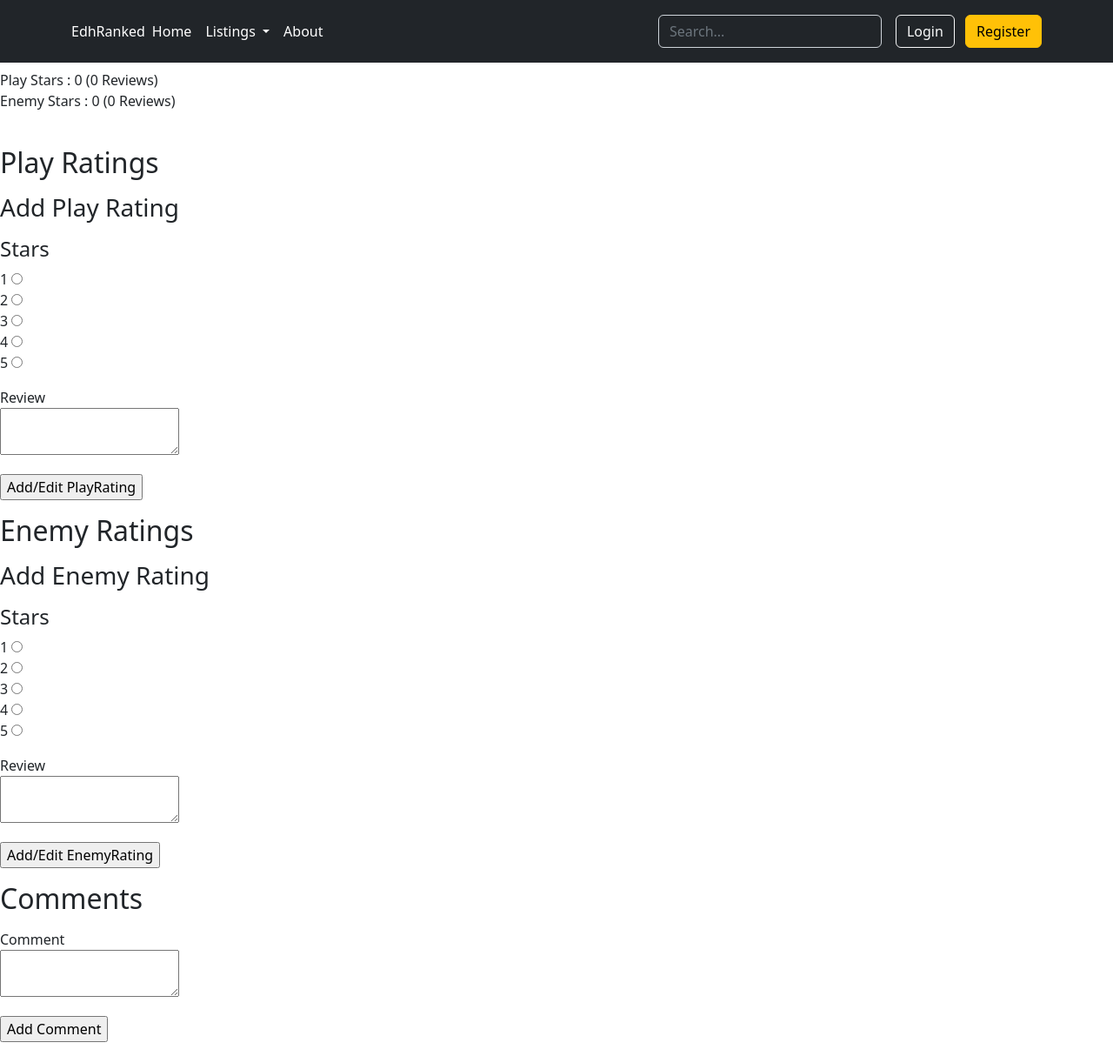
After one commit to Onymbyte/edh-ranked-backend, a Flask app: template edh-ranked-backend/templates/listing.html in a window 1280 px wide. The commit adds this page. Shown: the whole page at 87% size. Run offline with Flask 2, Linux system fonts and the light colour scheme; the template is opened without the code that fills it: values that come from a table or form of the project are taken from there, others are empty; some libraries are stand-ins or nearby versions.

Commit message:
Made major changes and added bootstrap

```diff
--- a/edh-ranked-backend/app.py
+++ b/edh-ranked-backend/app.py
@@ -5,18 +5,12 @@ from sqlalchemy import create_engine
 from flask_sqlalchemy import SQLAlchemy
 from flask_mysqldb import MySQL
 
-# engine = create_engine("mysql://onymbit:rutgers28@18.188.99.73:3306/testDB")
-
-
 app = Flask(__name__)
+app.debug = True
 app.config['SECRET_KEY'] = 'asdkhjfgkajsdhgjhdfbajvbhb'
 app.config['SQLALCHEMY_DATABASE_URI'] = "mysql://onymbit:rutgers28@18.188.99.73:3306/edhRanked"
 app.config['sqlalchemy_track_modifications'.upper()] = False
-# app.config['MYSQL_HOST'] = '18.188.99.73'
-# app.config['MYSQL_PORT'] = 3306
-# app.config['MYSQL_USER'] = 'onymbit'
-# app.config['MYSQL_PASSWORD'] = 'rutgers28'
-# app.config['MYSQL_DB'] = 'testDB'
+
 
 db = SQLAlchemy(app)
 
--- a/edh-ranked-backend/forms.py
+++ b/edh-ranked-backend/forms.py
@@ -1,6 +1,6 @@
 from flask_wtf import FlaskForm
-from wtforms import StringField, PasswordField, SubmitField, BooleanField
-from wtforms.validators import DataRequired, Email, EqualTo
+from wtforms import StringField, PasswordField, SubmitField, BooleanField, TextAreaField, RadioField
+from wtforms.validators import DataRequired, Email, EqualTo, Length, Optional
 
 
 class RegisterForm(FlaskForm):
@@ -15,3 +15,18 @@ class LoginForm(FlaskForm):
     password = PasswordField('Password', validators=[DataRequired()])
     remember = BooleanField('Remember Me')
     submit = SubmitField('Login')
+class CreateListingForm(FlaskForm):
+    name = StringField('Commander Card name', validators=[DataRequired()])
+    submit = SubmitField('Add Commander')
+class CommentForm(FlaskForm):
+    comment = TextAreaField('Comment', validators=[DataRequired(), Length(max=280)])
+    submit = SubmitField('Add Comment')
+
+class PlayRatingForm(FlaskForm):
+    stars = RadioField('Stars', choices=[1,2,3,4,5], validate_choice=True, validators=[DataRequired()])
+    review = TextAreaField('Review', validators=[Optional(), Length(max=280)])
+    submit = SubmitField('Add/Edit PlayRating')
+class EnemyRatingForm(FlaskForm):
+    stars = RadioField('Stars', choices=[1,2,3,4,5], validate_choice=True, validators=[DataRequired()])
+    review = TextAreaField('Review', validators=[Optional(), Length(max=280)])
+    submit = SubmitField('Add/Edit EnemyRating')
--- a/edh-ranked-backend/templates/base.html
+++ b/edh-ranked-backend/templates/base.html
@@ -1,24 +1,60 @@
 <!DOCTYPE html>
-<html>
+<html lang="en">
+  <head>
+    <meta charset="utf-8">
+    <meta name="viewport" content="width=device-width, initial-scale=1, shrink-to-fit=no">
+
+    <link href="https://cdn.jsdelivr.net/npm/bootstrap@5.2.3/dist/css/bootstrap.min.css" rel="stylesheet" integrity="sha384-rbsA2VBKQhggwzxH7pPCaAqO46MgnOM80zW1RWuH61DGLwZJEdK2Kadq2F9CUG65" crossorigin="anonymous">
+
+
+    <title>{% block title %} {% endblock %}</title>
+
+  </head>
   <body>
+    <header class="p-3 text-bg-dark">
+      <div class="container">
+        <div class="d-flex flex-wrap align-items-center justify-content-center justify-content-lg-start">
+          <a href="/" class="d-flex align-items-center mb-2 mb-lg-0 text-white text-decoration-none">
+            <!-- <svg class="bi me-2" width="40" height="32" role="img" aria-label="EdhRanked"><use xlink:href="{{url_for('index')}}"></use></svg> -->
+            EdhRanked
+          </a>
+
+          <ul class="nav col-12 col-lg-auto me-lg-auto mb-2 justify-content-center mb-md-0">
+            <li><a href="{{url_for('index')}}" class="nav-link px-2 text-white">Home</a></li>
+            <li class="nav-item dropdown ">
+              <a class="nav-link dropdown-toggle px-2 text-white" href="#" role="button" data-bs-toggle="dropdown" aria-expanded="false" >
+                Listings
+              </a>
+              <ul class="dropdown-menu dropdown-menu-dark">
+                <li><a class="dropdown-item" href="{{url_for('listings')}}">Recent Commanders</a></li>
+                <li><a class="dropdown-item" href="{{url_for('listings')}}">Top Commanders To Play</a></li>
+                <li><a class="dropdown-item" href="{{url_for('listings')}}">Top Commanders To Play Against</a></li>
+              </ul>
+            </li>
+            <li><a href="#" class="nav-link px-2 text-white">About</a></li>
+          </ul>
+
+          <form class="col-12 col-lg-auto mb-3 mb-lg-0 me-lg-3" role="search">
+            <input type="search" class="form-control form-control-dark text-bg-dark" placeholder="Search..." aria-label="Search">
+          </form>
+
+          <div class="text-end">
+            {% if user is defined %}
+            <a role="button" class="btn btn-outline-light me-2" href="{{url_for('profile', username=user.username)}}">Profile</a>
+            <a role="button" class="btn btn-warning" href="{{url_for('logout')}}">Logout</a>
+            {% else %}
+            <a role="button" class="btn btn-outline-light me-2" href="{{url_for('login')}}">Login</a>
+            <a role="button" class="btn btn-warning" href="{{url_for('register')}}">Register</a>
+            {% endif %}
+          </div>
+        </div>
+      </div>
+    </header>
     <!-- Insert navigation bar HTML below -->
-    <div>
-      <a href="{{url_for('index')}}">Home</a>
-        |
-      <a href="{{url_for('index')}}">About</a>
-      {% if user is defined %}
-      |
-      <a href="{{url_for('profile', username=user.username)}}">Profile</a>
-      |
-      <a href="{{url_for('logout')}}">Logout</a>
-      {% else %}
-      |
-      <a href="{{url_for('register')}}">Register</a>
-      |
-      <a href="{{url_for('login')}}">Login</a>
-      {% endif %}
-    </div>
+
     {% block content %}
     {% endblock %}
+    <script src="https://cdn.jsdelivr.net/npm/bootstrap@5.2.3/dist/js/bootstrap.bundle.min.js" integrity="sha384-kenU1KFdBIe4zVF0s0G1M5b4hcpxyD9F7jL+jjXkk+Q2h455rYXK/7HAuoJl+0I4" crossorigin="anonymous"></script>
+
   </body>
 </html>
--- /dev/null
+++ b/edh-ranked-backend/templates/listing.html
@@ -0,0 +1,121 @@
+{% extends "base.html" %}
+{% block title %}{{listing.name}}{% endblock %}
+{% block content %}
+<h1>
+    {{listing.name}}
+</h1>
+<p>
+    {% if listing.play_review_num %}
+    Play Stars : {{listing.play_star_total / listing.play_review_num}} ({{listing.play_review_num}} Reviews)<br>
+    {% else %}
+    Play Stars : 0 (0 Reviews)<br>
+    {% endif %}
+    {% if listing.enemy_review_num %}
+    Enemy Stars : {{listing.enemy_star_total / listing.enemy_review_num}} ({{listing.enemy_review_num}} Reviews)
+    {% else %}
+    Enemy Stars : 0 (0 Reviews)<br>
+    {% endif %}
+</p>
+<img src="{{imgUri}}" alt="">
+<div class="playRatings">
+    <h2>Play Ratings</h2>
+    <ul>
+        {% for rev in play %}
+        <li>{{rev.star}} Star(s) : "{{rev.review}}" - {{rev.author_username}} [{{rev.timestamp}}]</li>
+
+        {% endfor %}
+    </ul>
+    <div class="rate">
+        <h3>Add Play Rating</h3>
+        {% if form1 is defined %}
+        <form action="{{url_for('listing', listing_id=listing.id, formid=1)}}" method="post">
+            {{ form1.hidden_tag() }}
+            <p>
+                <h4>
+                    {{form1.stars.label}}
+                </h4>
+                {% for field in form1.stars %}
+                    {{field.label}}
+                    {{ field() }}
+                    <br>
+                {% endfor %}
+                {% for error in form1.review.errors %}
+                <span style="color: red;">[{{ error }}]</span>
+                {% endfor %}
+            </p>
+            <p>
+                {{ form1.review.label }}<br>
+                {{ form1.review() }}<br>
+                {% for error in form1.review.errors %}
+                <span style="color: red;">[{{ error }}]</span>
+                {% endfor %}
+            </p>
+            <p>{{ form1.submit() }}</p>
+        </form>
+        {% endif %}
+    </div>
+</div>
+<div class="enemyRatings">
+    <h2>Enemy Ratings</h2>
+    <ul>
+        {% for rev in enemy %}
+        <li>{{rev.star}} Star(s) : "{{rev.review}}" - {{rev.author_username}} [{{rev.timestamp}}]</li>
+
+        {% endfor %}
+    </ul>
+    <div class="rate">
+        <h3>Add Enemy Rating</h3>
+        {% if form2 is defined %}
+        <form action="{{url_for('listing', listing_id=listing.id, formid=2)}}" method="post">
+            {{ form2.hidden_tag() }}
+            <p>
+                <h4>
+                    {{form2.stars.label}}
+                </h4>
+                {% for field in form2.stars %}
+                    {{field.label}}
+                    {{ field() }}
+                    <br>
+                {% endfor %}
+                {% for error in form2.review.errors %}
+                <span style="color: red;">[{{ error }}]</span>
+                {% endfor %}
+            </p>
+            <p>
+                {{ form2.review.label }}<br>
+                {{ form2.review() }}<br>
+                {% for error in form2.review.errors %}
+                <span style="color: red;">[{{ error }}]</span>
+                {% endfor %}
+            </p>
+            <p>{{ form2.submit() }}</p>
+        </form>
+        {% endif %}
+    </div>
+</div>
+
+<div class="comments">
+    <h2>Comments</h2>
+    <ul>
+        {% for comment in comments %}
+        <li>"{{comment.comment}}" - {{comment.author_username}} [{{comment.timestamp}}]</li>
+
+        {% endfor %}
+    </ul>
+    {% if form3 is defined %}
+    <form action="{{url_for('listing', listing_id=listing.id, formid=3)}}" method="post">
+        {{ form3.hidden_tag() }}
+        <p>
+            {{ form3.comment.label }}<br>
+            {{ form3.comment() }}<br>
+            {% for error in form3.comment.errors %}
+            <span style="color: red;">[{{ error }}]</span>
+            {% endfor %}
+        </p>
+        <p>{{ form3.submit() }}</p>
+    </form>
+    {% endif %}
+</div>
+
+
+{% endblock %}
--- a/edh-ranked-backend/templates/login.html
+++ b/edh-ranked-backend/templates/login.html
@@ -1,4 +1,5 @@
 {% extends "base.html" %}
+{% block title %}Login{% endblock %}
 {% block content %}
 
 <h1 style="color:red">Sign In</h1>
--- a/edh-ranked-backend/templates/profile.html
+++ b/edh-ranked-backend/templates/profile.html
@@ -1,5 +1,5 @@
 {% extends "base.html" %}
-
+{% block title %}{{user.username}} - Profile{% endblock %}
 {% block content %}
 
 <h1> {{user.username}}</h1>
@@ -20,7 +20,7 @@
 </ul>
 <h2>Comments</h2>
 <ul>
-    {% for commment in comments %}
+    {% for comment in comments %}
     <li>{{comment.comment}}</li>
 
     {% endfor %}
--- a/edh-ranked-backend/templates/register.html
+++ b/edh-ranked-backend/templates/register.html
@@ -1,4 +1,5 @@
 {% extends "base.html" %}
+{% block title %}Register{% endblock %}
 {% block content %}
 
 <h1>Register Here</h1>
```
Also changed, not shown: edh-ranked-backend/models.py (+10 -4 lines), edh-ranked-backend/routes.py (+119 -12 lines), edh-ranked-backend/scryUtil.py (added, +30 -0 lines), edh-ranked-backend/templates/listings.html (added, +31 -0 lines), 1 other file.
